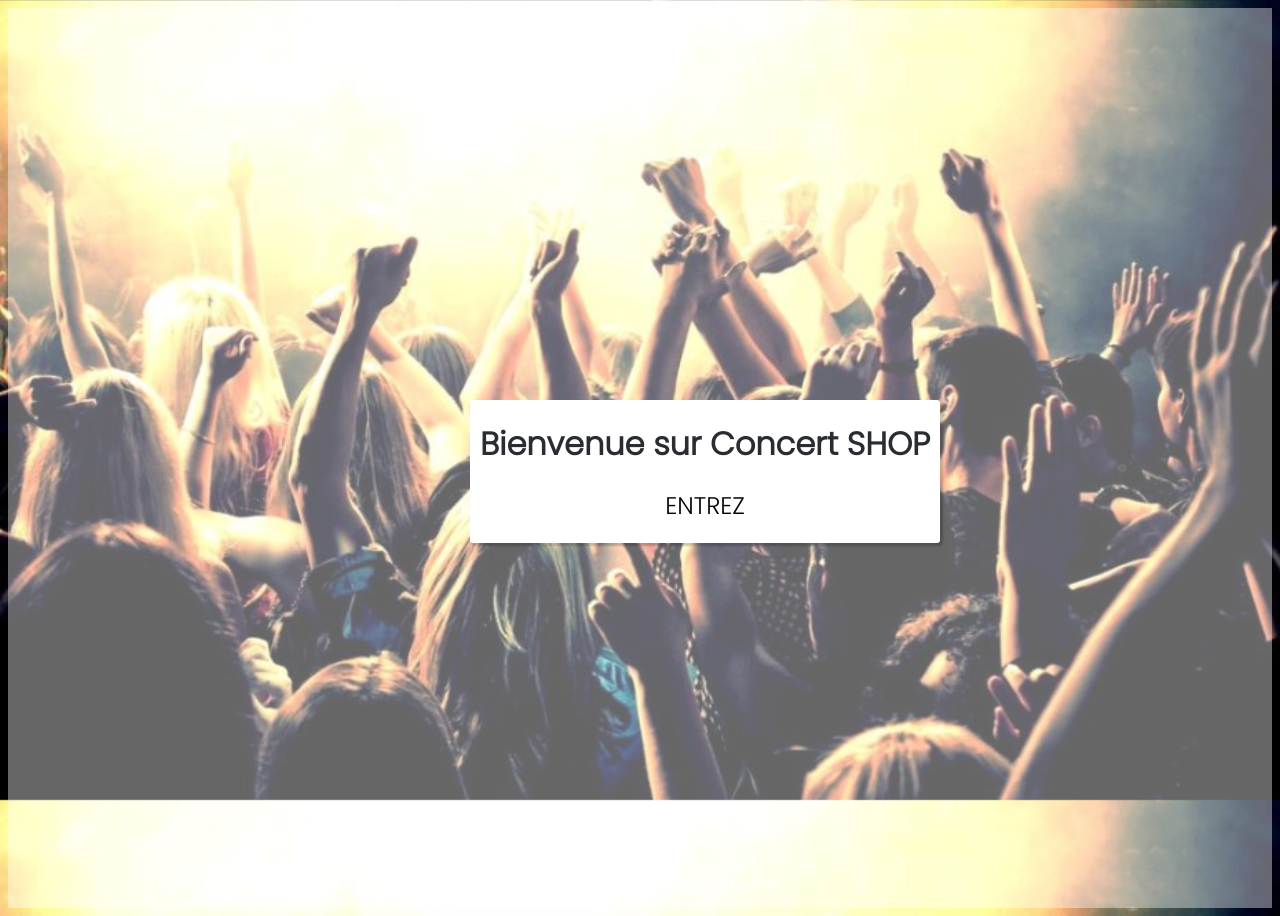
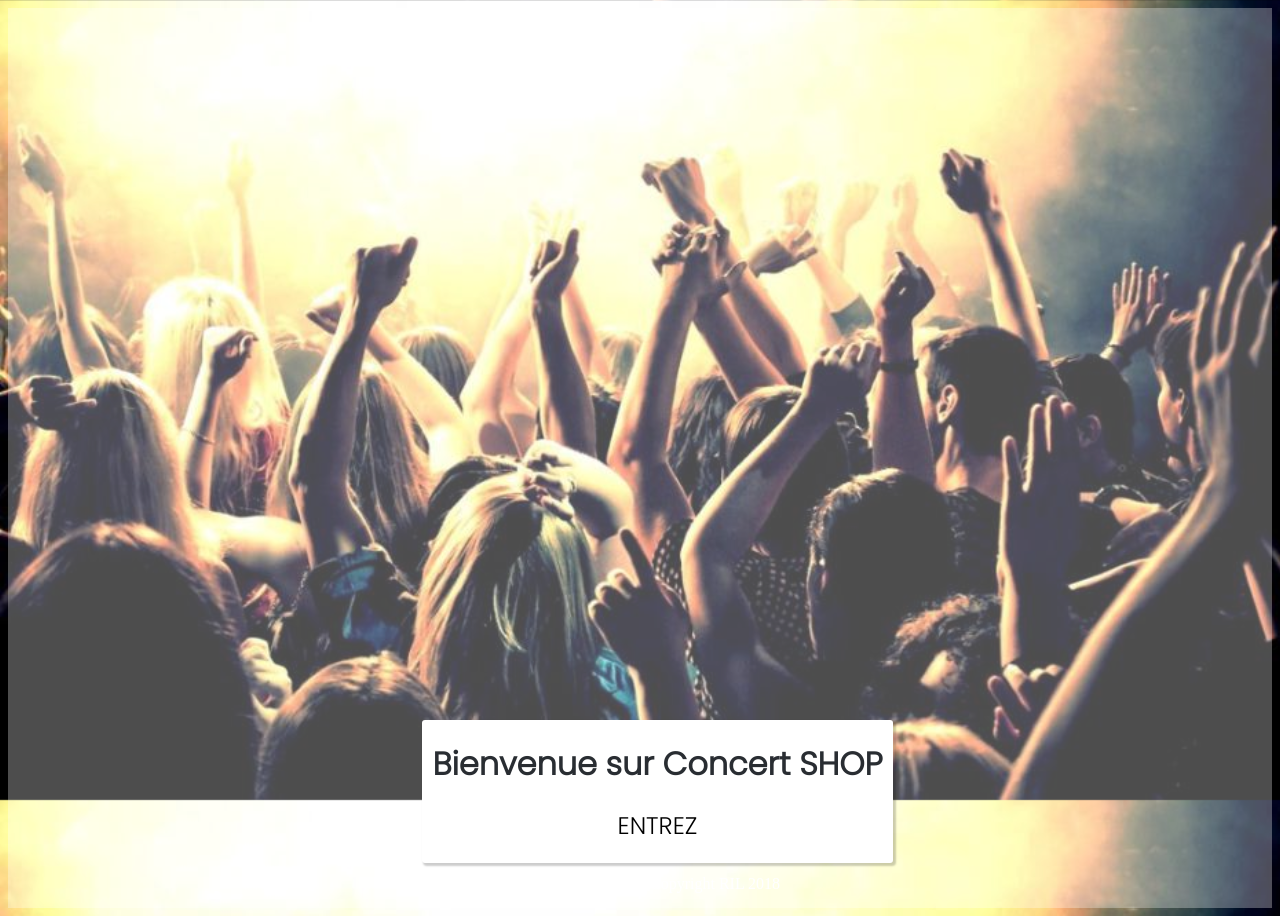
Before and after one commit to xouill/TDCesi, a Django app: page / in a window 1280 px wide. Run offline with Django 3.2, Linux system fonts and the light colour scheme.

Commit message:
Mise en place CSS

```diff
--- a/static/css/styles.css
+++ b/static/css/styles.css
@@ -15,7 +15,7 @@ footer {
     z-index: 3;
 }
 .background_accueil {
-    background: rgba(255, 255, 255, 0.4);
+    background: rgba(255, 255, 255, 0.3);
     z-index: 1;
     width: auto;
     height: 900px;
@@ -25,8 +25,8 @@ footer {
     color: #292d32;
     z-index: 2;
     position: absolute;
-    top: 400px;
-    left: 470px;
+    top: 90%;
+    left: 33%;
     text-align: center;
     padding-bottom: 20px;
     border-radius: 3px;
```
